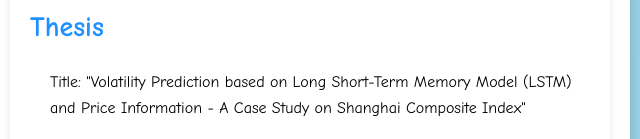
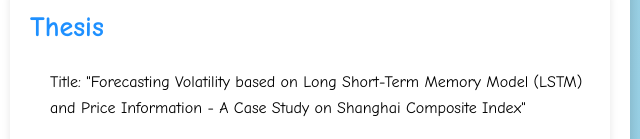
Before and after one commit to Waibo99/Waibo99.github.io, a plain HTML site: page index.html in a window 1280 px wide. Shown: the part 652-791 px from the top of the page, 330-970 px from the left. Drawn offline with Linux system fonts and the light colour scheme.

Commit message:
Update index.html

```diff
--- a/index.html
+++ b/index.html
@@ -92,7 +92,7 @@
     <div class="section">
       <h2>Thesis</h2>
       <div class="section-content">
-        <p>Title: "Volatility Prediction based on Long Short-Term Memory Model (LSTM) and Price Information - A Case Study on Shanghai Composite Index"</p>
+        <p>Title: "Forecasting Volatility based on Long Short-Term Memory Model (LSTM) and Price Information - A Case Study on Shanghai Composite Index"</p>
         <ul>
           <li>Developed a deep learning model (LSTM) using Tensorflow to forecast asset price volatility.</li>
           <li>Improved prediction accuracy by 3.56% to 34.25% by incorporating novel price-related variables into the model.</li>
```
